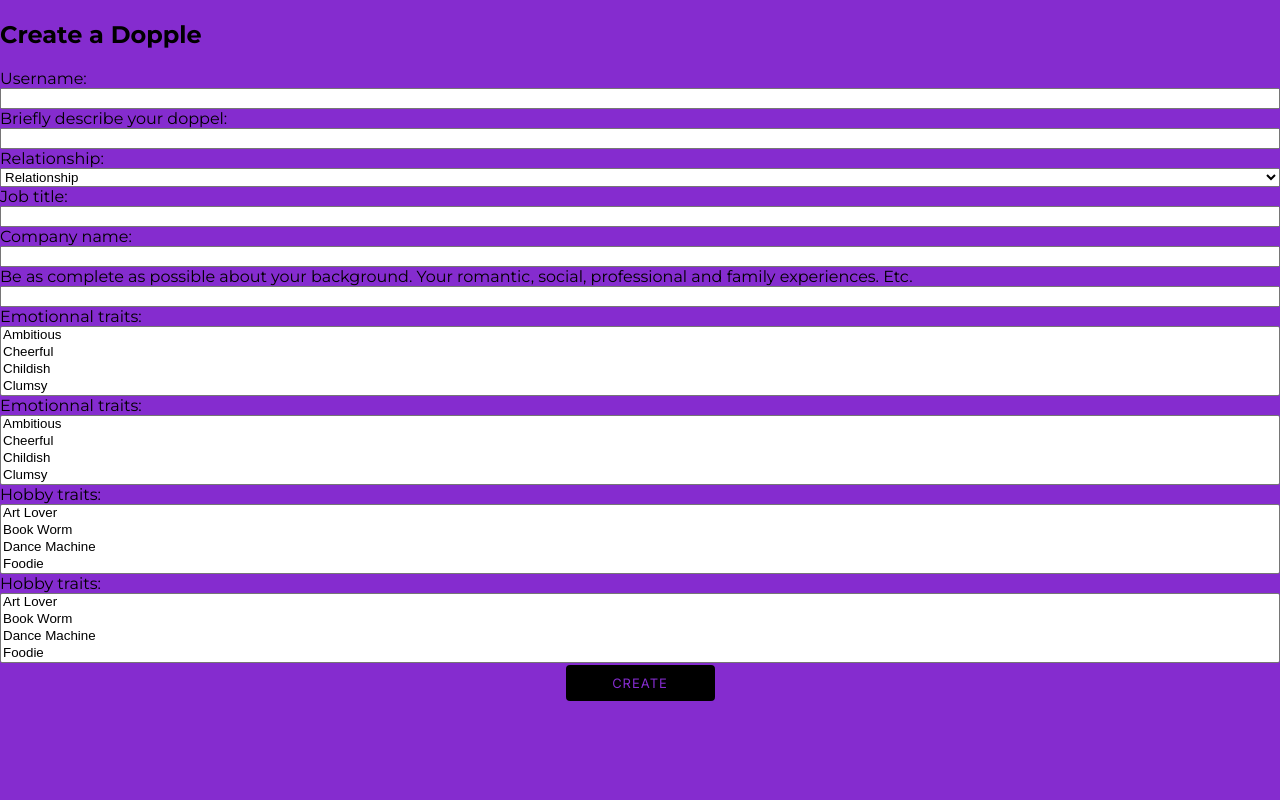
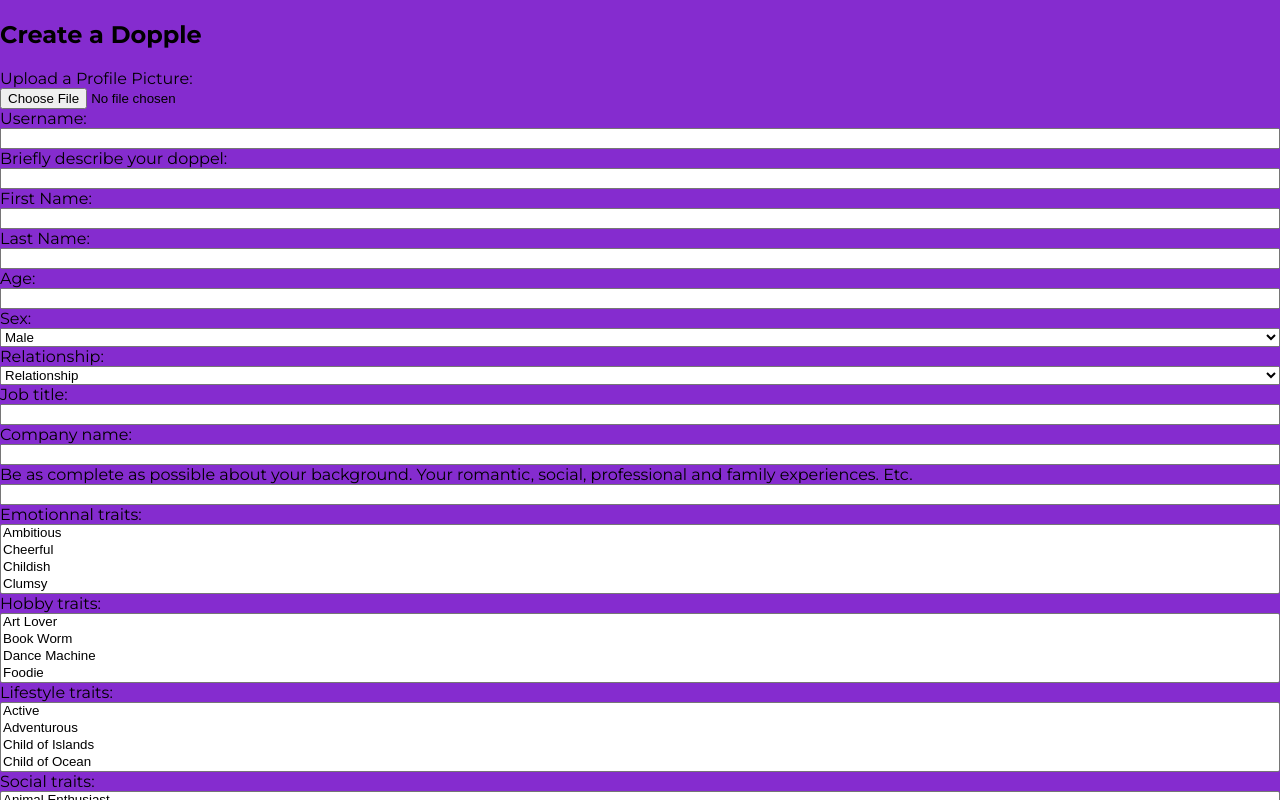
Before and after one commit to dostrelith678/geekathon-three-assholes-programming, a Next.js app: page /create-clone in a window 1280 px wide. Built offline with nearby package versions, Linux system fonts and the light colour scheme.

Commit message:
create-clone form (#3)

```diff
--- a/pages/create-clone.jsx
+++ b/pages/create-clone.jsx
@@ -11,6 +11,10 @@ const clonePage = () => {
         pp:null,
         username: '',
         description: '',
+        firstname:'',
+        lastname:'',
+        age:'',
+        sex:'',
         relationship: '',
         jobtitle: '',
         companyname: '',
@@ -23,7 +27,7 @@ const clonePage = () => {
         infant: [],
         skill: [],
         favorite: '',
-        selfies:null
+        selfies:[]
       });
 
     const handleChange = (e) => {
@@ -53,6 +57,14 @@ const clonePage = () => {
         <h2 className={styles.heading}>Create a Dopple</h2>
         <form className={styles.form}>
 
+            <label htmlFor="pp">Upload a Profile Picture:</label>
+            <input
+              type="file"
+              id="pp"
+              name="pp"
+              onChange={handleFileChange}
+            />
+
             <label htmlFor="username">Username:</label>
             <input
               type="text"
@@ -70,6 +82,44 @@ const clonePage = () => {
               value={formData.description}
               onChange={handleChange}
             />
+
+            <label htmlFor="fistname">First Name:</label>
+            <input
+              type="text"
+              id="fistname"
+              name="fistname"
+              value={formData.fistname}
+              onChange={handleChange}
+            />
+
+            <label htmlFor="lastname">Last Name:</label>
+            <input
+              type="text"
+              id="lastname"
+              name="lastname"
+              value={formData.lastname}
+              onChange={handleChange}
+            />
+
+            <label htmlFor="age">Age:</label>
+            <input
+              type="text"
+              id="age"
+              name="age"
+              value={formData.age}
+              onChange={handleChange}
+            />
+
+            <label htmlFor="sex">Sex:</label>
+            <select
+            id="sex"
+            name="sex"
+            value={formData.sex}
+            onChange={handleChange}
+            >
+            <option value="male">Male</option>
+            <option value="female">Female</option>
+            </select>
 
             <label htmlFor="relationship">Relationship:</label>
             <select
@@ -137,32 +187,6 @@ const clonePage = () => {
             <option value="unflirty">Unflirty</option>
             </select>
 
-            <label htmlFor="emotionnal">Emotionnal traits:</label>
-            <select
-            id="emotionnal"
-            name="emotionnal"
-            multiple
-            value={formData.emotionnal}
-            onChange={handleChange}
-            >
-            <option value="ambitious">Ambitious</option>
-            <option value="cheerful">Cheerful</option>
-            <option value="childish">Childish</option>
-            <option value="clumsy">Clumsy</option>
-            <option value="creative">Creative</option>
-            <option value="erratic">Erratic</option>
-            <option value="genius">Genius</option>
-            <option value="gloomy">Gloomy</option>
-            <option value="goofball">Goofball</option>
-            <option value="highmaintenance">High Maintenance</option>
-            <option value="hotheaded">Hot Headed</option>
-            <option value="paranoid">Paranoid</option>
-            <option value="romantic">Romantic</option>
-            <option value="selfassured">Self Assured</option>
-            <option value="squeamish">Squeamish</option>
-            <option value="unflirty">Unflirty</option>
-            </select>
-
             <label htmlFor="hobby">Hobby traits:</label>
             <select
             id="hobby"
@@ -182,24 +206,107 @@ const clonePage = () => {
             <option value="recycledisciple">Recycle Disciple</option>
             </select>
 
-            <label htmlFor="hobby">Hobby traits:</label>
+            <label htmlFor="lifestyle">Lifestyle traits:</label>
             <select
-            id="hobby"
-            name="hobby"
+            id="lifestyle"
+            name="lifestyle"
             multiple
-            value={formData.hobby}
+            value={formData.lifestyle}
             onChange={handleChange}
             >
-            <option value="artlover">Art Lover</option>
-            <option value="bookworm">Book Worm</option>
-            <option value="dancemachine">Dance Machine</option>
-            <option value="foodie">Foodie</option>
-            <option value="geek">Geek</option>
-            <option value="loveoutdoors">Love Outdoors</option>
-            <option value="maker">Maker</option>
-            <option value="musiclover">Music Lover</option>
-            <option value="recycledisciple">Recycle Disciple</option>
+            <option value="active">Active</option>
+            <option value="adventurous">Adventurous</option>
+            <option value="childislands">Child of Islands</option>
+            <option value="childocean">Child of Ocean</option>
+            <option value="freegan">Freegan</option>
+            <option value="glutton">Glutton</option>
+            <option value="greenfriend">Green Friend</option>
+            <option value="kleptomaniac">Kleptomaniac</option>
+            <option value="lactoseintolerant">Lactose intolerant</option>
+            <option value="lazy">Lazy</option>
+            <option value="materialistic">Materialistic</option>
+            <option value="neat">Neat</option>
+            <option value="overachiever">Overachiever</option>
+            <option value="perfectionist">Perfectionist</option>
+            <option value="rancher">Rancher</option>
+            <option value="slob">Slob</option>
+            <option value="vegetarian">Vegetarian</option>
             </select>
+
+            <label htmlFor="social">Social traits:</label>
+            <select
+            id="social"
+            name="social"
+            multiple
+            value={formData.social}
+            onChange={handleChange}
+            >
+            <option value="animalenthusiast">Animal Enthusiast</option>
+            <option value="bro">Bro</option>
+            <option value="catlover">Cat Lover</option>
+            <option value="doglover">Dog Lover</option>
+            <option value="evil">Evil</option>
+            <option value="familyoriented">Family Oriented</option>
+            <option value="good">Good</option>
+            <option value="hateschildren">Hates Children</option>
+            <option value="horselover">Horse Lover</option>
+            <option value="insider">Insider</option>
+            <option value="jealous">Jealous</option>
+            <option value="loner">Loner</option>
+            <option value="loyal">Loyal</option>
+            <option value="mean">Mean</option>
+            <option value="noncommittal">Non Committal</option>
+            <option value="outgoing">Outgoing</option>
+            <option value="partyanimal">Party Animal</option>
+            <option value="proper">Proper</option>
+            <option value="selfabsorbed">Self-Absorbed</option>
+            <option value="snob">Snob</option>
+            <option value="sociallyawkward">Socially Awkward</option>
+            </select>
+
+            <label htmlFor="toddler">Toddler traits:</label>
+            <select
+            id="toddler"
+            name="toddler"
+            multiple
+            value={formData.toddler}
+            onChange={handleChange}
+            >
+            <option value="angelic">Angelic</option>
+            <option value="charmer">Charmer</option>
+            <option value="clingy">Clingy</option>
+            <option value="fussy">Fussy</option>
+            <option value="independent">Independent</option>
+            <option value="inquisitive">Inquisitive</option>
+            <option value="silly">Silly</option>
+            <option value="wild">Wild</option>
+            </select>
+
+
+            <label htmlFor="infant">Infant traits:</label>
+            <select
+            id="infant"
+            name="infant"
+            multiple
+            value={formData.infant}
+            onChange={handleChange}
+            >
+            <option value="cautious">Cautious</option>
+            <option value="sensitive">Sensitive</option>
+            <option value="calm">Calm</option>
+            <option value="intense">Intense</option>
+            <option value="wiggly">Wiggly</option>
+            <option value="sunny">Sunny</option>
+            </select>
+
+            <label htmlFor="selfies">Upload up to 7 selfies:</label>
+            <input
+              type="file"
+              id="selfies"
+              name="selfies"
+              onChange={handleFileChange}
+              multiple
+            />
 
             <div className={styles.box}>
                 <button className={styles.button} type="button" onClick={handleSubmit}>CREATE</button>
```
